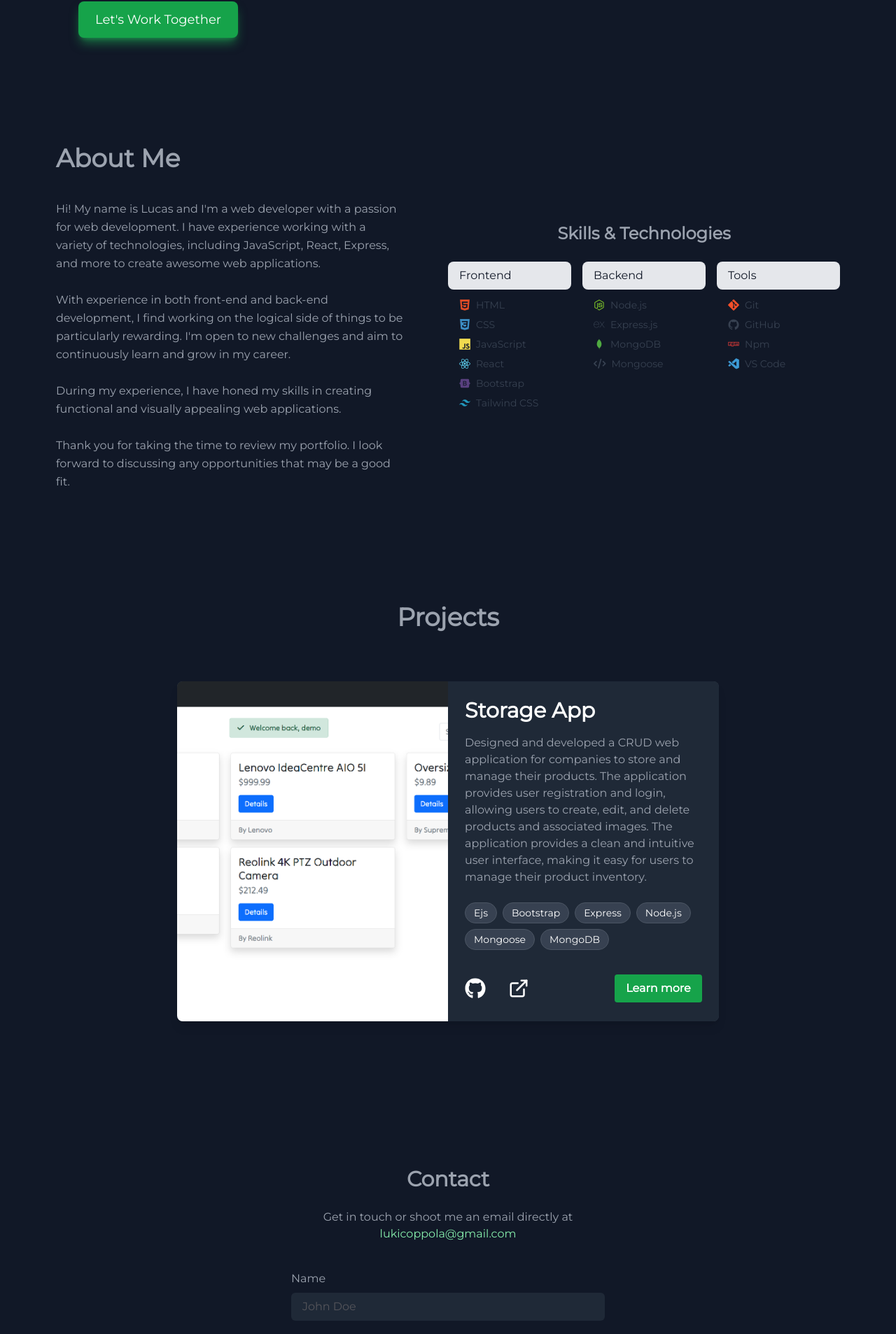
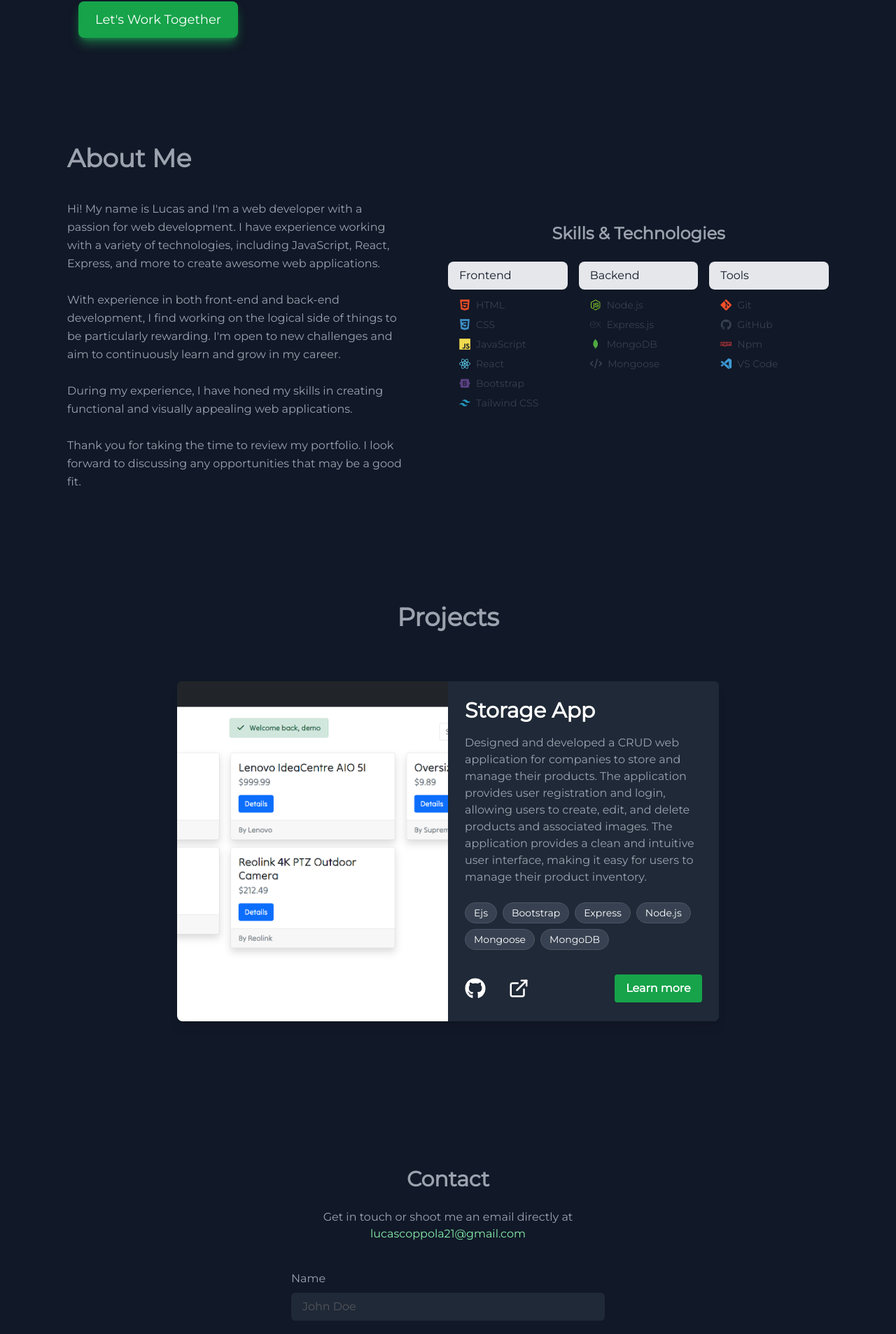
Before and after one commit to LucasCoppola/Portfolio-og, a React (Vite) app: page / in a window 1280 px wide. Shown: the part 396-2303 px from the top of the page at 70% size. Built offline with nearby package versions, Linux system fonts and the light colour scheme.

Commit message:
minor styles changes

```diff
--- a/src/components/About.jsx
+++ b/src/components/About.jsx
@@ -3,7 +3,7 @@ import { skillsData } from '../data'
 
 const About = () => {
 	return (
-		<section id="about" className="md:px-10 lg:p-16">
+		<section id="about" className="md:px-10 lg:px-20 lg:py-16">
 			<div className="container mx-auto flex flex-col  px-4">
 				<h1 className="mb-10 text-center text-3xl font-bold sm:text-4xl md:text-center lg:text-left">
 					About Me
--- a/src/components/Contact.jsx
+++ b/src/components/Contact.jsx
@@ -21,7 +21,7 @@ const Contact = () => {
 					<h2 className="mb-6 text-center text-3xl font-bold">Contact</h2>
 					<p className="text-center text-gray-400">
 						Get in touch or shoot me an email directly at{' '}
-						<span className="text-green-300">lukicoppola@gmail.com</span>
+						<span className="text-green-300">lucascoppola21@gmail.com</span>
 					</p>
 				</div>
 				<div className="mx-auto max-w-md">
--- a/src/components/Landing.jsx
+++ b/src/components/Landing.jsx
@@ -29,7 +29,7 @@ const Landing = () => {
 						smooth={true}
 						offset={50}
 						duration={500}
-						class="dark:shadow-base mb-2 mr-2 transform cursor-pointer rounded-lg bg-green-600 bg-gradient-to-r px-6 py-3 text-center text-lg font-medium  text-white shadow-lg shadow-green-500/50 transition duration-200 ease-in-out hover:-translate-y-0.5 hover:bg-gradient-to-br focus:outline-none focus:ring-4 focus:ring-green-300 dark:shadow-green-800/80 dark:focus:ring-green-800"
+						className="dark:shadow-base mb-2 mr-2 transform cursor-pointer rounded-lg bg-green-600 bg-gradient-to-r px-6 py-3 text-center text-lg font-medium  text-white shadow-lg shadow-green-500/50 transition duration-200 ease-in-out hover:-translate-y-0.5 hover:bg-gradient-to-br focus:outline-none focus:ring-4 focus:ring-green-300 dark:shadow-green-800/80 dark:focus:ring-green-800"
 					>
 						Let's Work Together
 					</Link>
```
